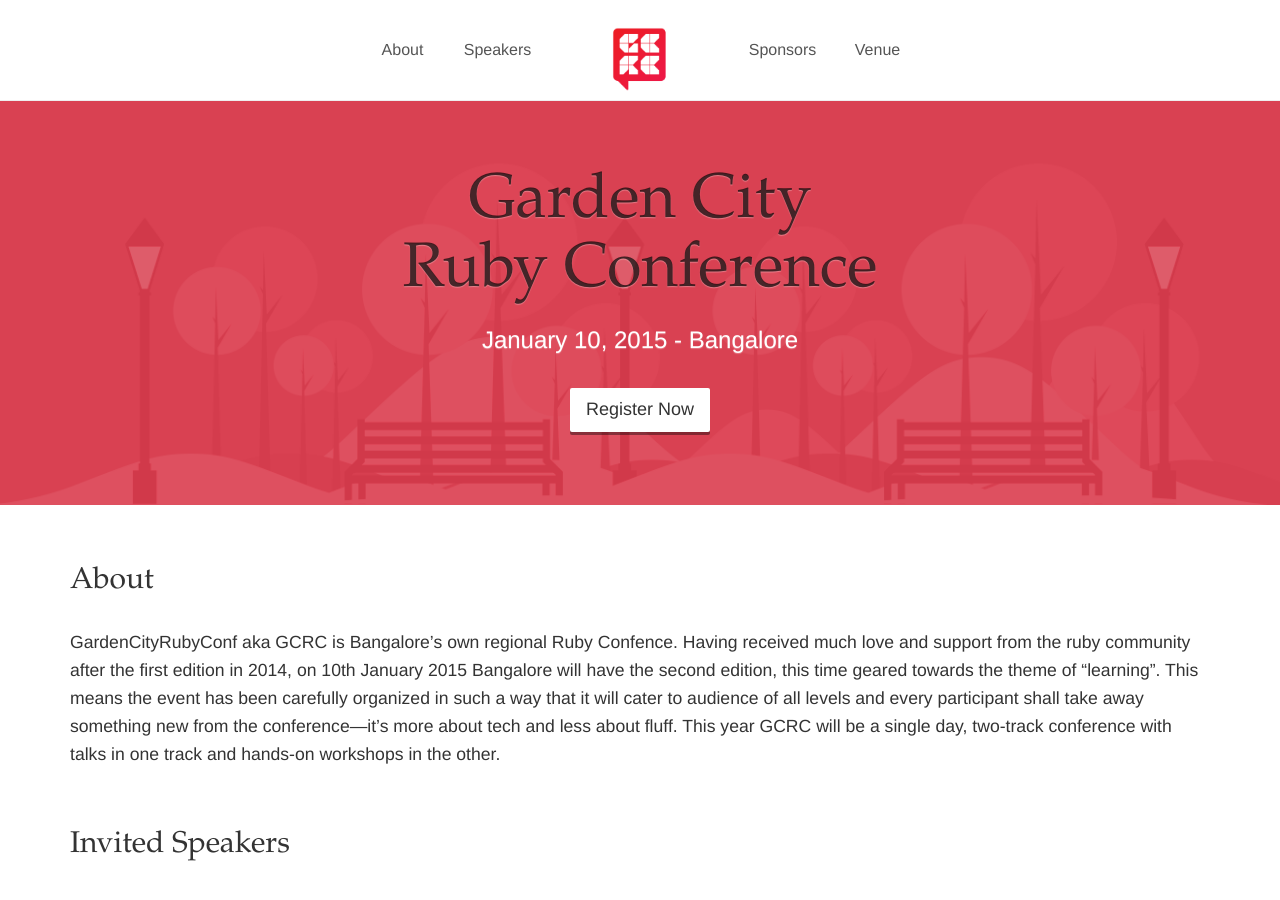
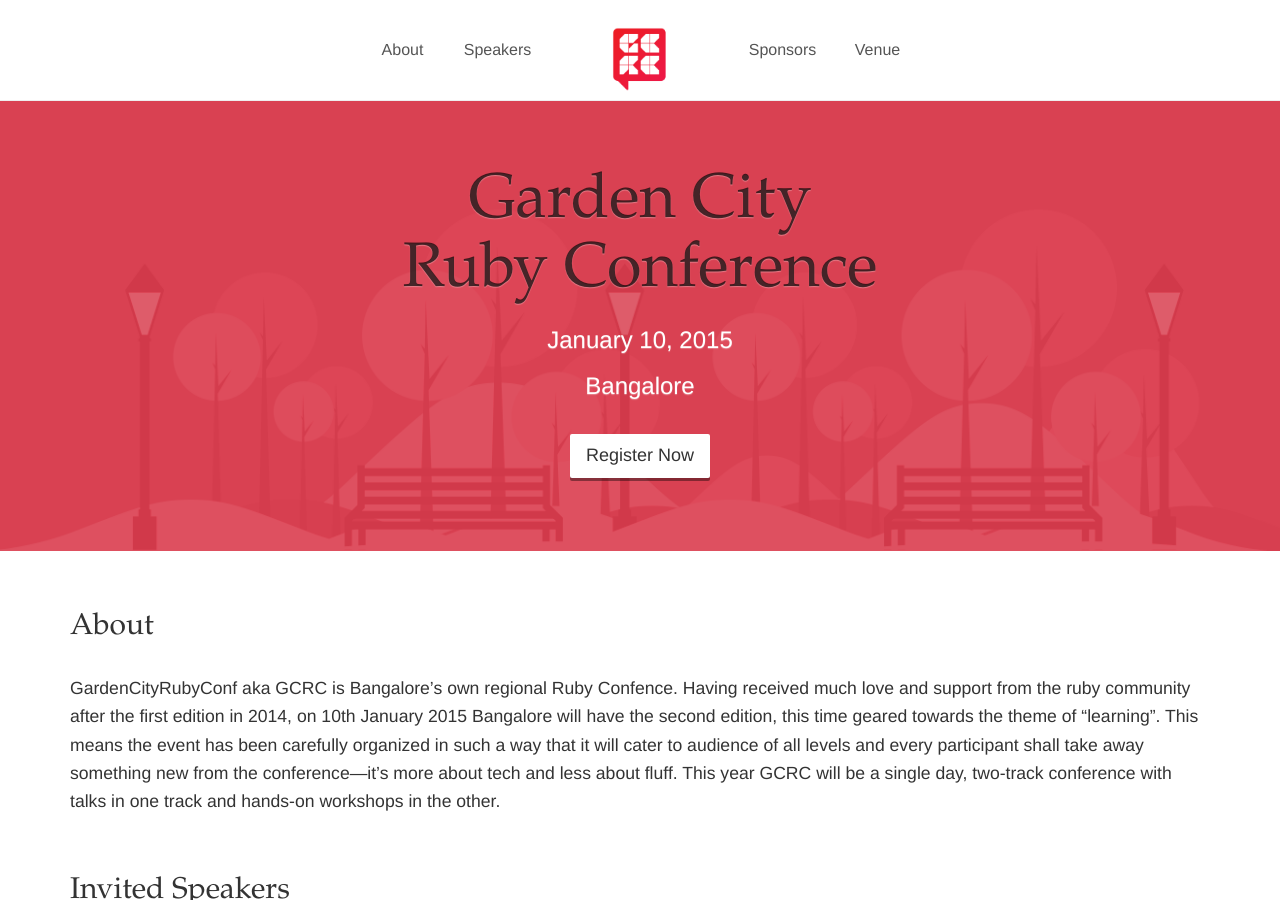
Before and after one commit to GardenCityRuby/GCRC2015, a Jekyll site: the page built from index.html, in a window 1280 px wide and 900 px high. Built offline with Jekyll 4.4.1, drawn with Linux system fonts in a browser that asks for light colours.

Commit message:
Break date+location into separate lines
- Can get confusing when viewed in mobile screens where the line gets
  broken right after the hyphen and this looks like the to date is
  missing.

```diff
--- a/index.html
+++ b/index.html
@@ -67,7 +67,10 @@ layout: default
     <div class="container">
       <h1>Garden City<br>Ruby Conference</h1>
       <h3 class="date">
-        January 10, 2015 - Bangalore
+        January 10, 2015
+      </h3>
+      <h3 class="date">
+        Bangalore
       </h3>
       <a class="btn btn-hero btn-lg btn-default" href="http://gcrc15.doattend.com">
         Register Now
```
